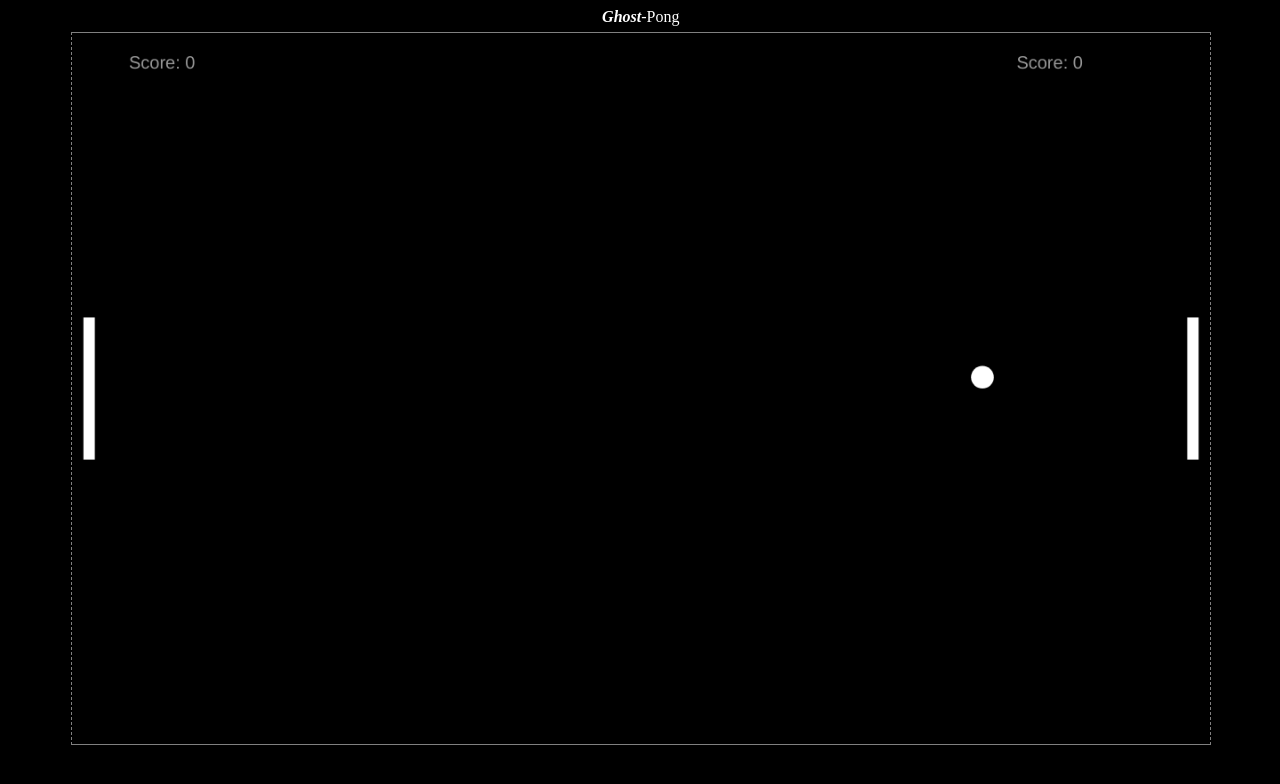
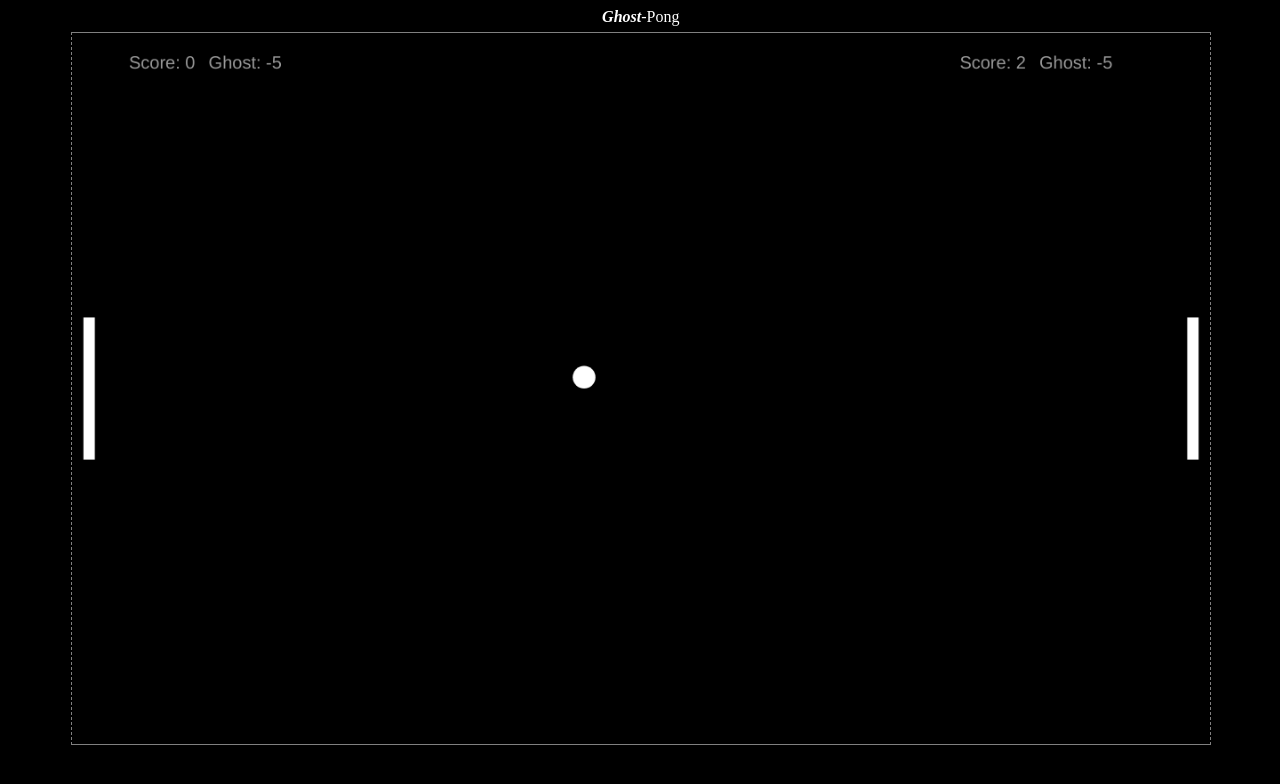
Before and after one commit to Cryptolemming/Ghost-Pong, a plain HTML site: page index.html in a window 1280 px wide. Drawn offline with Linux system fonts and the light colour scheme.

Commit message:
ghost counter and semi-functioning AI ghost

```diff
--- a/assets/game.js
+++ b/assets/game.js
@@ -56,7 +56,12 @@
 	// when a key is pressed
 	window.addEventListener('keydown', function(e) {
 		keysDown[e.keyCode] = true;
-		keysToggle[e.keyCode] = keysToggle[e.keyCode] == true ? false : true;
+		isGhostReady(e, keysToggle, this.ghostcounter1);
+
+		// prevent ghost toggling memory when ghost counter not counted down
+		function isGhostReady(e, keysToggle, ghostcounter1) {
+			this.keysToggle[e.keyCode] = this.keysToggle[e.keyCode] !== true && ghostcounter1.ghostCounter.count === 'Press "g"' ? true : false;
+		}
 	});
 
 	// when a key is let go
@@ -83,8 +88,15 @@
 	function Score(x, y, count) {
 		this.x = x;
 		this.y = y;
-		this.count = 0;
+		this.count = count;
 	};
+
+	// define a ghost counter
+	function GhostCounter(x, y, count) {
+		this.x = x;
+		this.y = y;
+		this.count = count;
+	}
 
 	// define a game ball
 	function Ball(x, y) {
@@ -95,6 +107,8 @@
 		this.y_speed = 0;
 		this.score1 = 0;
 		this.score2 = 0;
+		this.ghostcounter1 = -5;
+		this.ghostcounter2 = -5;
 	};
 
 	// define game assets
@@ -105,14 +119,23 @@
 
 	function Computer() {
 		this.paddle = new Paddle(.01*canvas.width, .4*canvas.height, .01*canvas.width, .2*canvas.height, 'white');
+		this.ghost = new Paddle(.49*canvas.width, .4*canvas.height, .01*canvas.width, .2*canvas.height, 'rgba(255, 255, 255, 0)');
 	};
 
 	function ScoreOne() {
-		this.score = new Score(.83*canvas.width, .05*canvas.height, 0);
+		this.score = new Score(.78*canvas.width, .05*canvas.height, 0);
 	};
 
 	function ScoreTwo() {
 		this.score = new Score(.05*canvas.width, .05*canvas.height, 0);
+	};
+
+	function GhostCounterOne() {
+		this.ghostCounter = new GhostCounter(.85*canvas.width, .05*canvas.height, -5);
+	};
+
+	function GhostCounterTwo() {
+		this.ghostCounter = new GhostCounter(.12*canvas.width, .05*canvas.height, -5);
 	};
 
 	// add render method to paddle prototype
@@ -126,6 +149,13 @@
 		ctx.font = '20px Helvetica';
 		ctx.fillStyle = 'rgba(255, 255, 255, .6)';
 		ctx.fillText('Score: ' + this.count, this.x, this.y);
+	};
+
+	// add render method to ghost countdown property
+	GhostCounter.prototype.render = function() {
+		ctx.font = '20px Helvetica';
+		ctx.fillStyle = 'rgba(255, 255, 255, .6)';
+		ctx.fillText('Ghost: ' + this.count, this.x, this.y);
 	};
 
 	// add render method to ball prototype
@@ -143,7 +173,8 @@
 	};
 
 	Computer.prototype.render = function() {
-		this.paddle.render('white');
+		this.paddle.render();
+		this.ghost.render();
 	};
 
 	ScoreOne.prototype.render = function() {
@@ -154,35 +185,49 @@
 		this.score.render();
 	};
 
+	GhostCounterOne.prototype.render = function() {
+		this.ghostCounter.render();
+	};
+
+	GhostCounterTwo.prototype.render = function() {
+		this.ghostCounter.render();
+	};
+
 // END - Game Asset Definitions and Rendering
 
 // START - Game Asset Update Mechanisms
 
 	// game asset updates
 	var update = function() {
-		player.update();
+		player.update(ball);
 		computer.update(ball);
-		scoreone.update(ball);
-		scoretwo.update(ball);
-		ball.update(player.paddle, computer.paddle, player.ghost);
+		score1.update(ball);
+		score2.update(ball);
+		ghostcounter1.update(ball);
+		ghostcounter2.update(ball);
+		ball.update(player.paddle, computer.paddle, player.ghost, computer.ghost);
 	};
 
-	// player position updating / movement
-	Player.prototype.update = function() {
+	// player and ghost position updating / movement
+	Player.prototype.update = function(ball) {
 		var _this = this;
 		var lowercaseG = keysToggle[71];
 
+		// switch between player and ghost paddles
 		for(var key in keysDown) {
 			var value = Number(key);
-			if(lowercaseG) {
+			if(lowercaseG && ball.ghostcounter1 === 'Press "g"') {
 				toggleGhost(value);
 			} else {
 				togglePlayer(value);
 			}
 		};
 
+		// player paddle active and ghost paddle not active
 		function togglePlayer(value) {
-			_this.ghost.color = 'rgba(255, 255, 255, 0)';
+			setTimeout(function() {
+				_this.ghost.color = 'rgba(255, 255, 255, 0)';
+			}, 150);
 			if(value == 38) {
 				// paddle moves by 10% of paddle height
 				_this.paddle.move(0, -(.02*canvas.height));
@@ -193,11 +238,13 @@
 			}
 		};
 
+		// ghost paddle active and player paddle not active
 		function toggleGhost(value) {
 			_this.ghost.color = 'rgba(255, 255, 255, .4)';
 			moveGhost(value);
 		};
 
+		// ghost paddle movement
 		function moveGhost(value) {
 			if(value == 38) {
 				_this.ghost.move(0, -(.02*canvas.height));
@@ -211,24 +258,41 @@
 
 	// AI
 	Computer.prototype.update = function(ball) {
+		var _this = this;
 		// take the position of ball top
-		var y_pos = ball.y + ball.radius;
+		var y_pos = ball.y + this.radius;
 		// take the difference between the center of the paddle and the ball
 		var diff = -(this.paddle.y + this.paddle.height / 2 - y_pos);
-		// limit AI paddle speed
+
+		// set AI speed
 		if(diff < 0 && diff < -.02*canvas.height) { // max speed up
 			diff = -.02*canvas.height;
 		} else if(diff > 0 && diff > .02*canvas.height) { // max speed down
 			diff = .02*canvas.height;
 		}
-		// move the paddle so its center aligns with the center of the ball
-		this.paddle.move(0, diff);
-		// computer paddle goes off screen to top
-		if(this.paddle.y < 0) {
-			this.paddle.y = 0;
-		// computer paddle goes off screen to bottom
-		} else if(this.paddle.y > canvas.height) {
-			this.paddle.y = canvas.height - this.height;
+
+		activePaddle();
+
+		function activePaddle() {
+			if(!(this.ball.ghostcounter2 === -6)) {
+				renderGhost();
+				moveGhost();
+			} else {
+				moveComputer();
+			}
+		}
+
+		function renderGhost() {
+			_this.ghost.color = 'rgba(255, 255, 255, .4)';
+		}
+
+		function moveGhost() {
+			_this.ghost.move(0, diff);
+		}
+
+		function moveComputer() {
+			_this.ghost.color = 'rgba(255, 255, 255, 0)';
+			_this.paddle.move(0, diff);
 		}
 	};
 
@@ -259,8 +323,18 @@
 		this.score.count = ball.score2;
 	};
 
+	// ghost toggle counter for player
+	GhostCounterOne.prototype.update = function(ball) {
+		this.ghostCounter.count = ball.ghostcounter1;
+	};
+
+	// ghost toggle countdown for computer
+	GhostCounterTwo.prototype.update = function(ball) {
+		this.ghostCounter.count = ball.ghostcounter2;
+	};
+
 	// ball position updating / movement
-	Ball.prototype.update = function(paddle1, paddle2, ghost) {
+	Ball.prototype.update = function(paddle1, paddle2, ghost1, ghost2) {
 		var _this = this;
 		this.x += this.x_speed;
 		this.y += this.y_speed;
@@ -272,42 +346,60 @@
 
 		// verical boundaries
 		if(this.y - this.radius < 0) { // hitting the top wall
-		  this.y = this.radius;
-		  this.y_speed = -this.y_speed;
+		  bounceBackDown();
 		} else if(this.y + this.radius > height()) { // hitting the bottom wall
-		  this.y = height() - this.radius;
-		  this.y_speed = -this.y_speed;
+		  bounceBackUp();
 		}
 
 		// hitting the paddles
-		  // if the ghost is active and ball in range of player
-		if((top_x > (canvas.width / 2)) && ghost.color == 'rgba(255, 255, 255, .4)') {
-			if(top_x < (ghost.x + ghost.width) && bottom_x > ghost.x && top_y < (ghost.y + ghost.height) && bottom_y > (ghost.y)) {
+		  // if the ghost is active and ball in range of ghost
+		if(top_x > (canvas.width / 2) && ghost1.color === 'rgba(255, 255, 255, .4)') {
+			if(top_x < (ghost1.x + ghost1.width) && bottom_x > ghost1.x && top_y < (ghost1.y + ghost1.height) && bottom_y > (ghost1.y)) {
 				// hitting ghost paddle right of screen
-				playerPaddleHitBall(ghost);
+				playerPaddleHitBall(ghost1);
+				setTimeout(function() {
+					ghost1.color = 'rgba(255, 255, 255, 0)';
+				}, 150);
+				this.ghostcounter1 = -5;
+				keysToggle[71] = false;
 			}
 		  // if the ghost is not active and ball in range of player
-		} else if(top_x > (canvas.width / 2)) {
+		} else if(top_x > (canvas.width / 2) && ghost1.color !== 'rgba(255, 255, 255, .4)') {
 			if(top_x < (paddle1.x + paddle1.width) && bottom_x > paddle1.x && top_y < (paddle1.y + paddle1.height) && bottom_y > (paddle1.y)) {
 				// hitting player paddle right of screen
 				playerPaddleHitBall(paddle1);
+				ghostCounterOneCountDown();
 			}
 		  // if ball in range of computer
-		} else {
+		} else if(bottom_x > (canvas.width / 2) && this.x_speed < 0 && ghost2.color === 'rgba(255, 255, 255, .4)') {
+			if(bottom_x > (ghost2.x + ghost2.width) && top_x < (ghost2.x + ghost2.width) && top_y < (ghost2.y + ghost2.height) && bottom_y > (ghost2.y)) {
+				computerPaddleHitBall(ghost2);
+				setTimeout(function() {
+					ghost2.color = 'rgba(255, 255, 255, 0)';
+				}, 150);
+				this.ghostcounter2 = -5;
+			}
+		} else if(bottom_x < (canvas.width / 2) && ghost2.color !== 'rgba(255, 255, 255, .4)') {
 			if(bottom_x > (paddle2.x + paddle2.width) && top_x < (paddle2.x + paddle2.width) && top_y < (paddle2.y + paddle2.height) && bottom_y > (paddle2.y)) {
 				// hitting computer paddle left of screen
-				computerPaddleHitBall();
+				computerPaddleHitBall(paddle2);
+				ghostCounterTwoCountDown();
 			}
 		}
+
 
 		// reset and scoring
 		if(this.x < 0 || this. x > width()) { // point was scored
 		  if(this.x < 0) {
 			  // player scores
 			  this.score1 += 1;
+			  // player ghost counter is reset
+			  this.ghostcounter1 = -5;
 		  } else if(this.x > canvas.width) {
 			  //computer scores
 			  this.score2 += 1;
+			  // computer ghost counter is reset
+			  this.ghostcounter2 = -5;
 		  }
 		  // reset - randomize starting ball direction
 		  this.x_speed = Math.random() >= .5 ? .5*this.radius : -.5*this.radius;
@@ -315,6 +407,18 @@
 		  this.y_speed = 0;
 		  this.x = canvas.width/2 - .01*canvas.width;
 		  this.y = canvas.height/2 - .01*canvas.width;
+		}
+
+		// ball bounce off top wall
+		function bounceBackDown() {
+			_this.y = _this.radius;
+		  	_this.y_speed = -_this.y_speed;
+		}
+
+		// ball bounce off bottom wall
+		function bounceBackUp() {
+		  _this.y = this.height() - _this.radius;
+		  _this.y_speed = -_this.y_speed;
 		}
 
 		// ball movement after hitting player paddles
@@ -325,10 +429,28 @@
 		}
 
 		// ball movement after hitting computer paddle
-		function computerPaddleHitBall() {
+		function computerPaddleHitBall(paddle) {
 			_this.x_speed = _this.radius;
-			_this.y_speed += (paddle2.y_speed/6);
+			_this.y_speed += (paddle.y_speed/6);
 			_this.x += _this.x_speed;
+		}
+
+		// ghost counter countdown for the player after ball is hit
+		function ghostCounterOneCountDown() {
+			if(_this.ghostcounter1 === -1) {
+				_this.ghostcounter1 = 'Press "g"';
+			} else if(_this.ghostcounter1 < 0) {
+				_this.ghostcounter1 += 1;
+			}
+		}
+
+		// ghost counter countdown for the computer after ball is hit
+		function ghostCounterTwoCountDown() {
+			if(_this.ghostcounter2 === -1) {
+				_this.ghostcounter2 = 'AI - random';
+			} else if(_this.ghostcounter2 < 0) {
+				_this.ghostcounter2 += 1;
+			}
 		}
 	};
 
@@ -339,8 +461,10 @@
 	// game asset calls
 	var player = new Player();
 	var computer = new Computer();
-	var scoreone = new ScoreOne();
-	var scoretwo = new ScoreTwo();
+	var score1 = new ScoreOne();
+	var score2 = new ScoreTwo();
+	var ghostcounter1 = new GhostCounterOne();
+	var ghostcounter2 = new GhostCounterTwo();
 	var ball = new Ball((canvas.width/2 - .01*canvas.width), (canvas.height/2 - .01*canvas.width));
 
 	// render the board and the game assets
@@ -350,8 +474,10 @@
 		player.render();
 		computer.render();
 		ball.render();
-		scoreone.render();
-		scoretwo.render();
+		score1.render();
+		score2.render();
+		ghostcounter1.render();
+		ghostcounter2.render();
 	};
 
 // END - Initialization
```
Also changed, not shown: index.html (+0 -1 lines).
